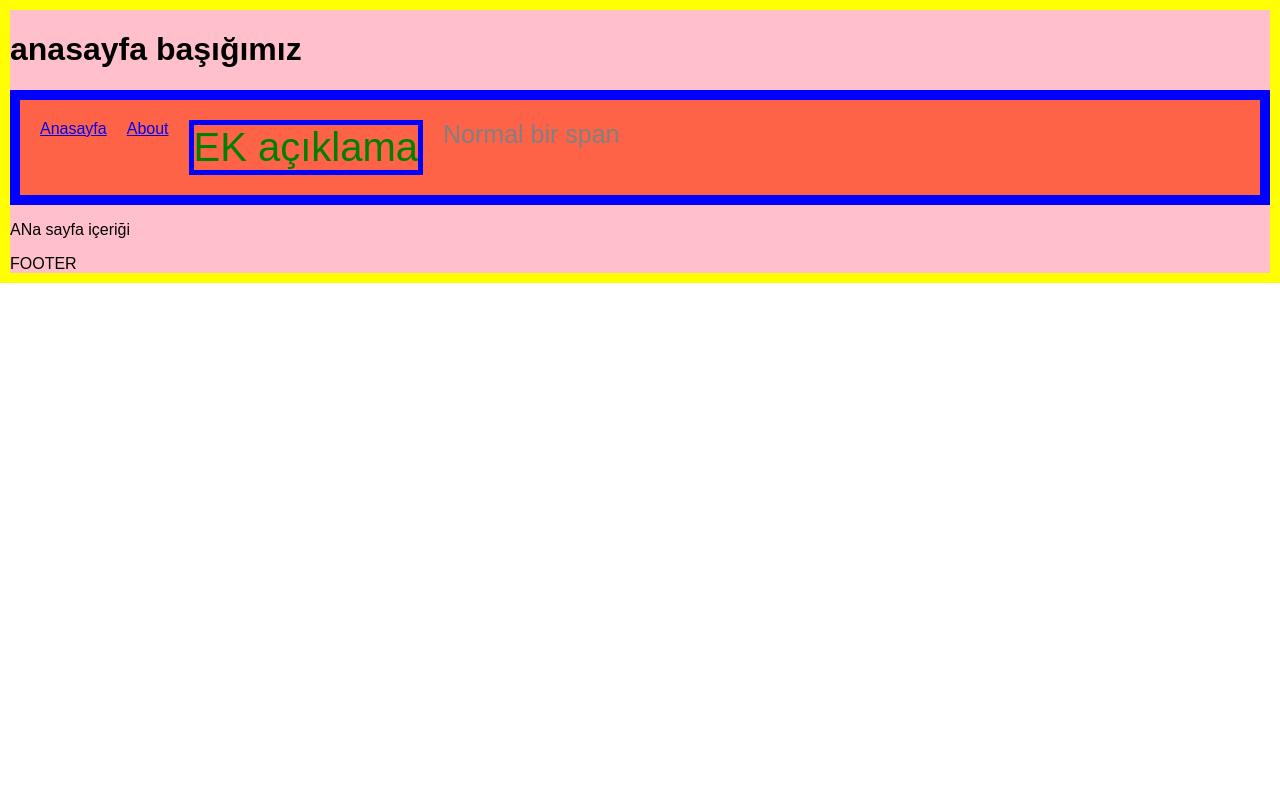
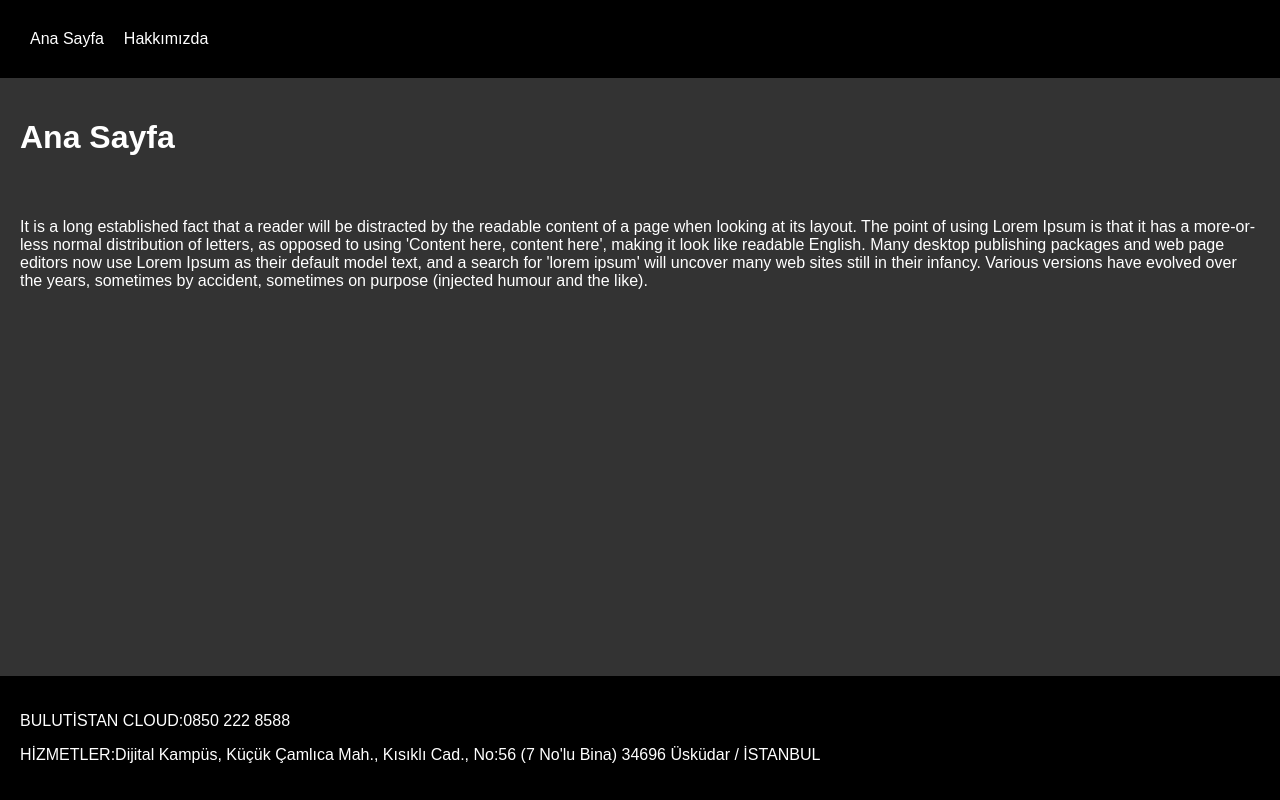
Before and after one commit to saniil/next-js-blog, a Next.js app: page / in a window 1280 px wide. Built offline with nearby package versions, Linux system fonts and the light colour scheme.

Commit message:
optimizasyon yapıldı

```diff
--- /dev/null
+++ b/components/Button.js
@@ -0,0 +1,15 @@
+import styled from "styled-components";
+import Link from "next/link";
+
+const StyledLink = styled.div`
+  font-size: ${({ size }) => (size ? "16px" : "2220px")};
+  color: #fff;
+`;
+
+export default ({ href, children }) => {
+  return (
+    <Link href={href}>
+      <StyledLink size>{children}</StyledLink>
+    </Link>
+  );
+};
--- a/components/Header.js
+++ b/components/Header.js
@@ -1,33 +1,16 @@
-import Link from "next/link";
 import styled from "styled-components";
+import Button from "./Button";
 
 const HeaderDiv = styled.div`
-  background-color: tomato;
-  padding: 20px;
-  border: 10px solid blue;
+  background-color: #000;
+  padding: 30px;
   display: flex;
   gap: 20px;
-  span {
-    color: gray;
-    font-size: 25px;
-  }
-`;
-const SpanDiv = styled.div`
-  color: green;
-  &:hover {
-    text-decoration: underline;
-  }
-  font-size: ${({ big }) => (big ? "40px" : "20px")};
-  border: ${({ borderSize }) => `${borderSize}px solid blue`};
 `;
 
 export default () => (
   <HeaderDiv>
-    <Link href={"/"}>Anasayfa</Link>
-    <Link href={"/about"}>About</Link>
-    <SpanDiv big borderSize={5}>
-      EK açıklama
-    </SpanDiv>
-    <span>Normal bir span</span>
+    <Button href={"/"}>Ana Sayfa</Button>
+    <Button href={"/about"}>Hakkımızda</Button>
   </HeaderDiv>
 );
--- a/components/Layout.js
+++ b/components/Layout.js
@@ -2,17 +2,34 @@ import Header from "./Header";
 import styled from "styled-components";
 
 const BodyDiv = styled.div`
-  border: 10px solid yellow;
-  background-color: pink;
+  margin: 0px;
+  padding: 0px;
+`;
+const Footer = styled.footer`
+  background-color: black;
+  padding: 20px;
+  position: fixed;
+  bottom: 0;
+  width: 100vw;
+`;
+const Content = styled.div`
+  padding: 20px;
+`;
+const H1 = styled.h1`
+  padding: 20px;
 `;
 
 export default ({ title, children }) => (
   <BodyDiv>
-    <h1>{title}</h1>
     <Header />
-    <div>{children}</div>
-    <footer>
-      <a>FOOTER</a>
-    </footer>
+    <H1>{title}</H1>
+    <Content>{children}</Content>
+    <Footer>
+      <p>BULUTİSTAN CLOUD:0850 222 8588</p>
+      <p>
+        HİZMETLER:Dijital Kampüs, Küçük Çamlıca Mah., Kısıklı Cad., No:56 (7
+        No'lu Bina) 34696 Üsküdar / İSTANBUL
+      </p>
+    </Footer>
   </BodyDiv>
 );
--- a/pages/_app.js
+++ b/pages/_app.js
@@ -2,8 +2,17 @@ import { createGlobalStyle } from "styled-components";
 
 const GlobalStyle = createGlobalStyle`
 body{
+  background-color: #333;
+  color: white;
   margin: 0;
   font-family: sans-serif;
+  a {
+    text-decoration: none;
+    & :hover {
+    color: rgba(255, 255, 255, 0.5);
+  }
+
+  }
 }`;
 
 export default function App({ Component, pageProps }) {
--- a/pages/index.js
+++ b/pages/index.js
@@ -4,8 +4,16 @@ export default function Home() {
   return (
     <div>
       {" "}
-      <Layout title="anasayfa başığımız">
-        <p>ANa sayfa içeriği</p>
+      <Layout title="Ana Sayfa">
+        It is a long established fact that a reader will be distracted by the
+        readable content of a page when looking at its layout. The point of
+        using Lorem Ipsum is that it has a more-or-less normal distribution of
+        letters, as opposed to using 'Content here, content here', making it
+        look like readable English. Many desktop publishing packages and web
+        page editors now use Lorem Ipsum as their default model text, and a
+        search for 'lorem ipsum' will uncover many web sites still in their
+        infancy. Various versions have evolved over the years, sometimes by
+        accident, sometimes on purpose (injected humour and the like).
       </Layout>
     </div>
   );
```
Also changed, not shown: pages/about.js (+11 -1 lines).
